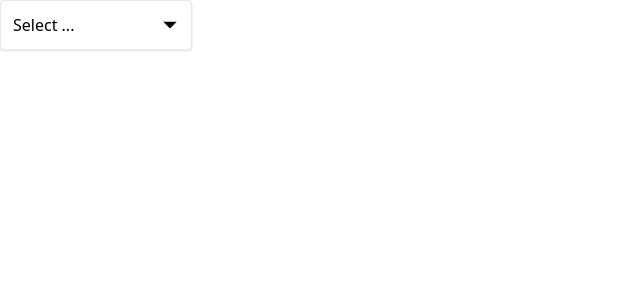
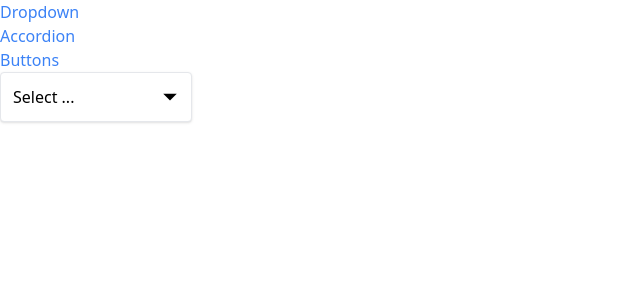
Before and after one commit to Harounted/Udemy-react-comps, a React (Create React App) app: page / in a window 1280 px wide. Shown: the top 300 px of the page, without its empty margins (0-640 px from the left). Built offline with nearby package versions, Linux system fonts and the light colour scheme.

Commit message:
add navigation

```diff
--- a/src/App.js
+++ b/src/App.js
@@ -1,20 +1,24 @@
-import DropDown from "./components/DropDown";
-import { useState } from "react";
+import Sidebar from "./components/Sidebar";
+import Route from "./components/Route";
+import AccordionPage from "./pages/AccordionPage";
+import DropDownPage from "./pages/DropDownPage";
+import ButtonPage from "./pages/ButtonPage";
 
 function App() {
-  const [selection, setSelection] = useState(null);
-  const handleSelect = (option) => {
-    setSelection(option);
-  };
-  const options = [
-    { label: "Red", value: "red" },
-    { label: "Green", value: "green" },
-    { label: "Blue", value: "blue" },
-  ];
-
   return (
-    <div className="flex">
-      <DropDown options={options} value={selection} onChange={handleSelect} />
+    <div>
+      <Sidebar />
+      <div>
+        <Route path={"/accordion"}>
+          <AccordionPage />
+        </Route>
+        <Route path={"/"}>
+          <DropDownPage />
+        </Route>
+        <Route path={"/buttons"}>
+          <ButtonPage />
+        </Route>
+      </div>
     </div>
   );
 }
--- /dev/null
+++ b/src/components/Link.js
@@ -0,0 +1,21 @@
+import useNavigation from "../hooks/use-navigation";
+import classNames from "classnames";
+
+function Link({ to, children }) {
+  const { navigate } = useNavigation();
+  const classes = classNames("text-blue-500");
+  const handleClick = (event) => {
+    if (event.metaKey || event.ctrlKey) {
+      return;
+    }
+    event.preventDefault();
+    navigate(to);
+  };
+  return (
+    <a className={classes} href={to} onClick={handleClick}>
+      {children}
+    </a>
+  );
+}
+
+export default Link;
--- /dev/null
+++ b/src/components/Route.js
@@ -0,0 +1,11 @@
+import useNavigation from "../hooks/use-navigation";
+
+function Route({ path, children }) {
+  const { currentPath } = useNavigation();
+
+  if (path === currentPath) {
+    return children;
+  }
+  return null;
+}
+export default Route;
--- /dev/null
+++ b/src/components/Sidebar.js
@@ -0,0 +1,23 @@
+import Link from "./Link";
+
+function Sidebar() {
+  const links = [
+    { label: "Dropdown", path: "/" },
+    { label: "Accordion", path: "/accordion" },
+    { label: "Buttons", path: "/buttons" },
+  ];
+
+  const renderedLinks = links.map((link) => {
+    return (
+      <Link key={link.label} to={link.path}>
+        {link.label}
+      </Link>
+    );
+  });
+  return (
+    <div className="sticky top-0 overflow-y-scroll flex flex-col">
+      {renderedLinks}
+    </div>
+  );
+}
+export default Sidebar;
--- /dev/null
+++ b/src/context/navigation.js
@@ -0,0 +1,27 @@
+import { createContext, useState, useEffect } from "react";
+
+const NavigationContext = createContext();
+function NavigationProvider({ children }) {
+  const [currentPath, setCurrentPath] = useState(window.location.pathname);
+  useEffect(() => {
+    const handler = () => {
+      setCurrentPath(window.location.pathname);
+    };
+    window.addEventListener("popstate", handler);
+    return () => {
+      window.removeEventListener("popstate", handler);
+    };
+  }, []);
+  const navigate = (to) => {
+    window.history.pushState({}, "", to);
+    setCurrentPath(to);
+  };
+  return (
+    <NavigationContext.Provider value={{ currentPath, navigate }}>
+      {children}
+    </NavigationContext.Provider>
+  );
+}
+
+export { NavigationProvider };
+export default NavigationContext;
--- /dev/null
+++ b/src/hooks/use-navigation.js
@@ -0,0 +1,7 @@
+import NavigationContext from "../context/navigation";
+import { useContext } from "react";
+
+function useNavigation() {
+  return useContext(NavigationContext);
+}
+export default useNavigation;
--- a/src/index.js
+++ b/src/index.js
@@ -2,9 +2,14 @@ import "./index.css";
 import React from "react";
 import ReactDOM from "react-dom/client";
 import App from "./App";
+import { NavigationProvider } from "./context/navigation";
 
 const el = document.getElementById("root");
 
 const root = ReactDOM.createRoot(el);
 
-root.render(<App />);
+root.render(
+  <NavigationProvider>
+    <App />
+  </NavigationProvider>
+);
--- /dev/null
+++ b/src/pages/DropDownPage.js
@@ -0,0 +1,22 @@
+import DropDown from "../components/DropDown";
+import { useState } from "react";
+
+function DropDownPage() {
+  const [selection, setSelection] = useState(null);
+  const handleSelect = (option) => {
+    setSelection(option);
+  };
+  const options = [
+    { label: "Red", value: "red" },
+    { label: "Green", value: "green" },
+    { label: "Blue", value: "blue" },
+  ];
+
+  return (
+    <div className="flex">
+      <DropDown options={options} value={selection} onChange={handleSelect} />
+    </div>
+  );
+}
+
+export default DropDownPage;
```
